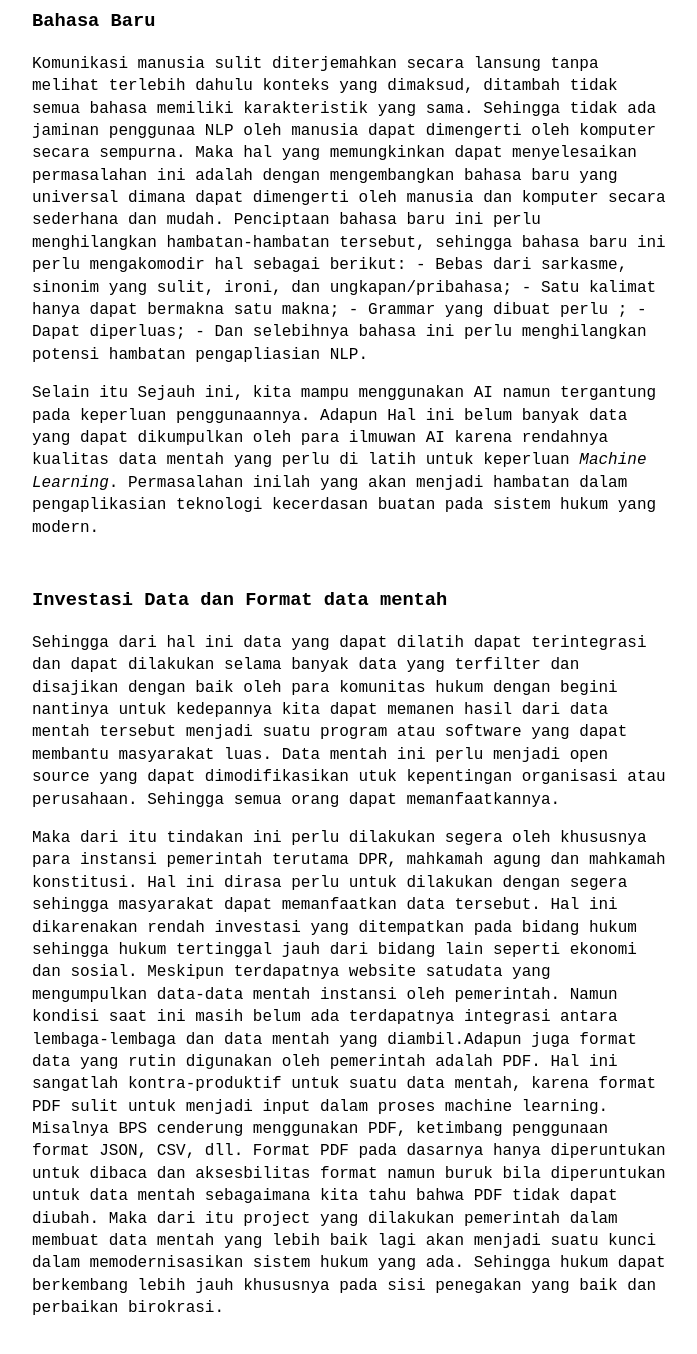
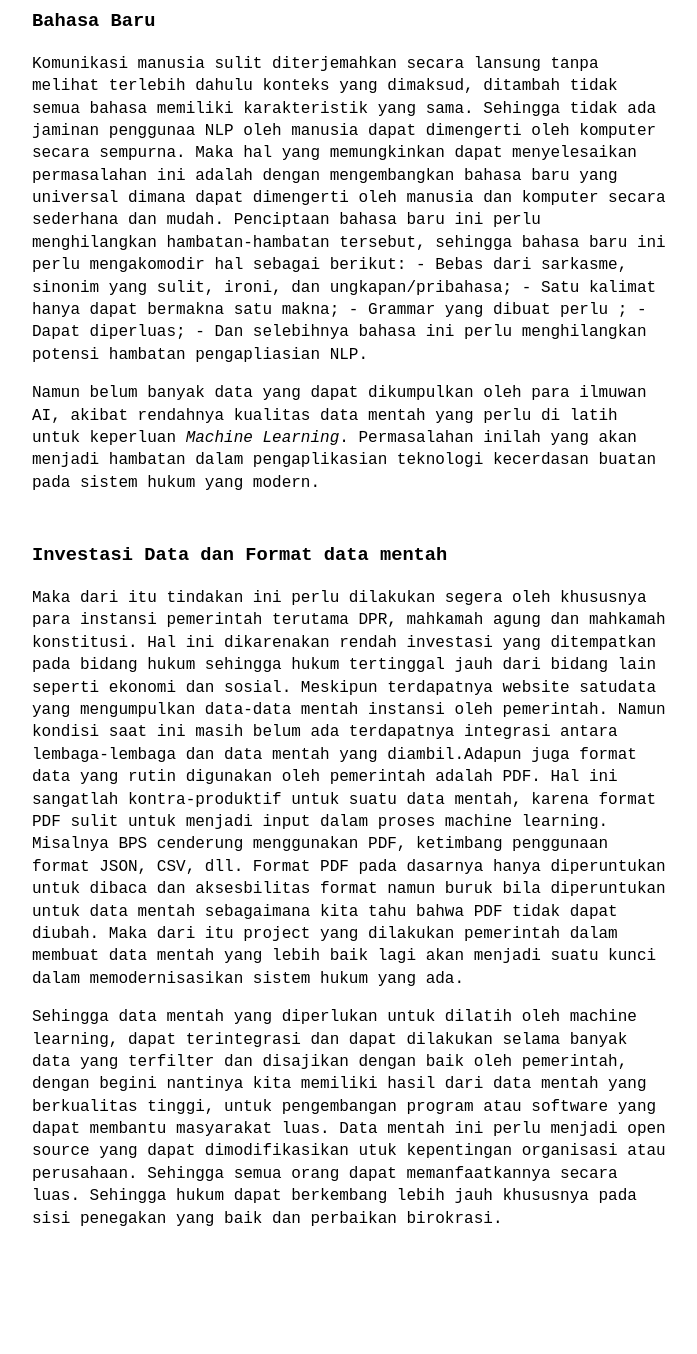
Before and after one commit to raydendi/raydendi.github.io, a Jekyll site: the page built from _posts/2022-02-4-mengukur-potensi-kecerdasan-buatan-pada-bidang-hukum.md, in a window 1280 px wide and 1400 px high, scrolled down 2806 px. Shown: the top 1354 px of the window, without its empty margins (288-985 px from the left). Built offline with Jekyll 4.4.1, drawn with Linux system fonts in a browser that asks for light colours; after the commit the page ends 4116 px from its top, so only the background shows below that; some of the changed text lies outside the part shown.

Commit message:
config, fix grammar

```diff
--- a/_config.yml
+++ b/_config.yml
@@ -1,10 +1,10 @@
-title: Pseudo Jungian | Ray # name of the site
+title: Pseudo Jungian | R # name of the site
 author: raidendy # name of site's author
 email: raydendip@gmail.com # email of site's author
 url:  # root address of the site
 baseurl: / # subpath of the site, e.g. "/blog" (leave it blank "" if you're site shouldn't use a subpath)
 description: > # description of the site (multiple lines allowed)
-   semu atas bentuk, bertahan akibat sifat.
+   dalam proses konstruksi, selama waktu yang tidak ditentukan
 permalink: /:slug.html
 
 favicon: "rai.png" # name+extension of favicon (which must be put on the root folder)
--- a/_posts/2022-02-4-kecerdasan-buatan-dalam-sistem-hukum-indonesia.md
+++ b/_posts/2022-02-4-mengukur-potensi-kecerdasan-buatan-pada-bidang-hukum.md
@@ -53,9 +53,10 @@ Komunikasi manusia sulit diterjemahkan secara lansung tanpa melihat terlebih dah
 		- Dapat diperluas;
 		- Dan selebihnya bahasa ini perlu menghilangkan potensi hambatan pengapliasian NLP.
 
-Selain itu Sejauh ini, kita mampu menggunakan AI namun tergantung pada keperluan penggunaannya. Adapun Hal ini belum banyak data yang dapat dikumpulkan oleh para ilmuwan AI karena rendahnya kualitas data mentah yang perlu di latih untuk keperluan _Machine Learning_. Permasalahan inilah yang akan menjadi hambatan dalam pengaplikasian teknologi kecerdasan buatan pada sistem hukum yang modern.
+Namun belum banyak data yang dapat dikumpulkan oleh para ilmuwan AI, akibat rendahnya kualitas data mentah yang perlu di latih untuk keperluan _Machine Learning_. Permasalahan inilah yang akan menjadi hambatan dalam pengaplikasian teknologi kecerdasan buatan pada sistem hukum yang modern.
 
 ### Investasi Data dan Format data mentah
-Sehingga dari hal ini data yang dapat dilatih dapat terintegrasi dan dapat dilakukan selama banyak data yang terfilter dan disajikan dengan baik oleh para komunitas hukum dengan begini nantinya untuk kedepannya kita dapat memanen hasil dari data mentah tersebut menjadi suatu program atau software yang dapat membantu masyarakat luas. Data mentah ini perlu menjadi open source yang dapat dimodifikasikan utuk kepentingan organisasi atau perusahaan. Sehingga semua orang dapat memanfaatkannya.
 
-Maka dari itu tindakan ini perlu dilakukan segera oleh khususnya para instansi pemerintah terutama DPR, mahkamah agung dan mahkamah konstitusi. Hal ini dirasa perlu untuk dilakukan dengan segera sehingga masyarakat dapat memanfaatkan data tersebut. Hal ini dikarenakan rendah investasi yang ditempatkan pada bidang hukum sehingga hukum tertinggal jauh dari bidang lain seperti ekonomi dan sosial. Meskipun terdapatnya website satudata yang mengumpulkan data-data mentah instansi oleh pemerintah.  Namun kondisi saat ini masih belum ada terdapatnya integrasi antara lembaga-lembaga dan data mentah yang diambil.Adapun juga format data yang rutin digunakan oleh pemerintah adalah PDF. Hal ini sangatlah kontra-produktif untuk suatu data mentah, karena format PDF sulit untuk menjadi input dalam proses machine learning. Misalnya BPS cenderung menggunakan PDF, ketimbang penggunaan format JSON, CSV, dll. Format PDF pada dasarnya hanya diperuntukan untuk dibaca dan aksesbilitas format namun buruk bila diperuntukan untuk data mentah sebagaimana kita tahu bahwa PDF tidak dapat diubah. Maka dari itu project yang dilakukan pemerintah dalam membuat data mentah yang lebih baik lagi akan menjadi suatu kunci dalam memodernisasikan sistem hukum yang ada. Sehingga hukum dapat berkembang lebih jauh khususnya pada sisi penegakan yang baik dan perbaikan birokrasi.
+Maka dari itu tindakan ini perlu dilakukan segera oleh khususnya para instansi pemerintah terutama DPR, mahkamah agung dan mahkamah konstitusi. Hal ini dikarenakan rendah investasi yang ditempatkan pada bidang hukum sehingga hukum tertinggal jauh dari bidang lain seperti ekonomi dan sosial. Meskipun terdapatnya website satudata yang mengumpulkan data-data mentah instansi oleh pemerintah.  Namun kondisi saat ini masih belum ada terdapatnya integrasi antara lembaga-lembaga dan data mentah yang diambil.Adapun juga format data yang rutin digunakan oleh pemerintah adalah PDF. Hal ini sangatlah kontra-produktif untuk suatu data mentah, karena format PDF sulit untuk menjadi input dalam proses machine learning. Misalnya BPS cenderung menggunakan PDF, ketimbang penggunaan format JSON, CSV, dll. Format PDF pada dasarnya hanya diperuntukan untuk dibaca dan aksesbilitas format namun buruk bila diperuntukan untuk data mentah sebagaimana kita tahu bahwa PDF tidak dapat diubah. Maka dari itu project yang dilakukan pemerintah dalam membuat data mentah yang lebih baik lagi akan menjadi suatu kunci dalam memodernisasikan sistem hukum yang ada.
+
+Sehingga data mentah yang diperlukan untuk dilatih oleh machine learning, dapat terintegrasi dan dapat dilakukan selama banyak data yang terfilter dan disajikan dengan baik oleh pemerintah, dengan begini nantinya kita memiliki hasil dari data mentah yang berkualitas tinggi, untuk pengembangan program atau software yang dapat membantu masyarakat luas. Data mentah ini perlu menjadi open source yang dapat dimodifikasikan utuk kepentingan organisasi atau perusahaan. Sehingga semua orang dapat memanfaatkannya secara luas. Sehingga hukum dapat berkembang lebih jauh khususnya pada sisi penegakan yang baik dan perbaikan birokrasi.
```
Also changed, not shown: about.md (+3 -1 lines).
